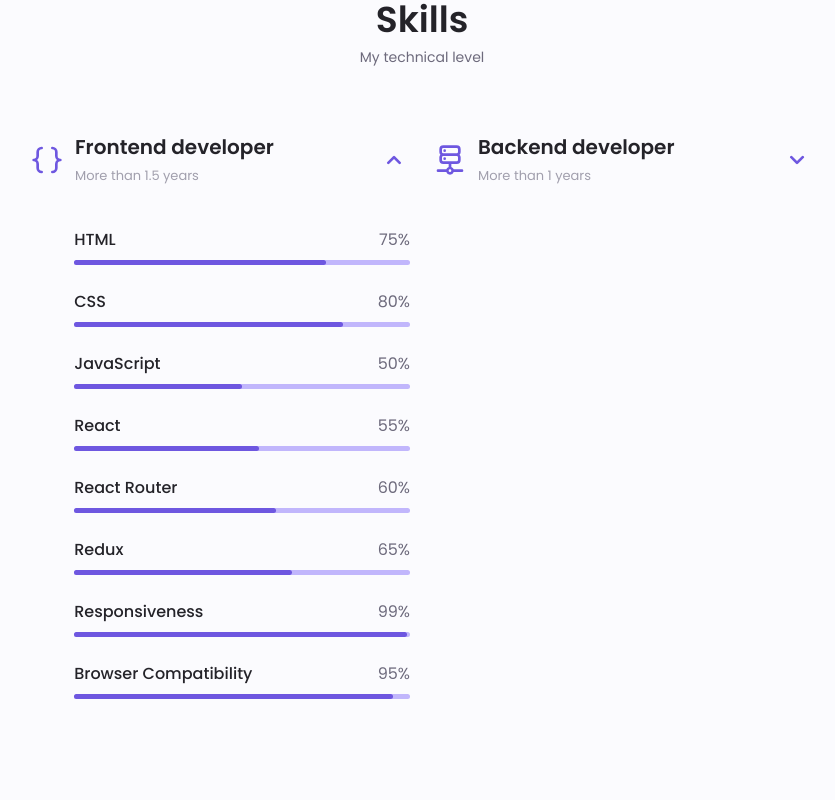
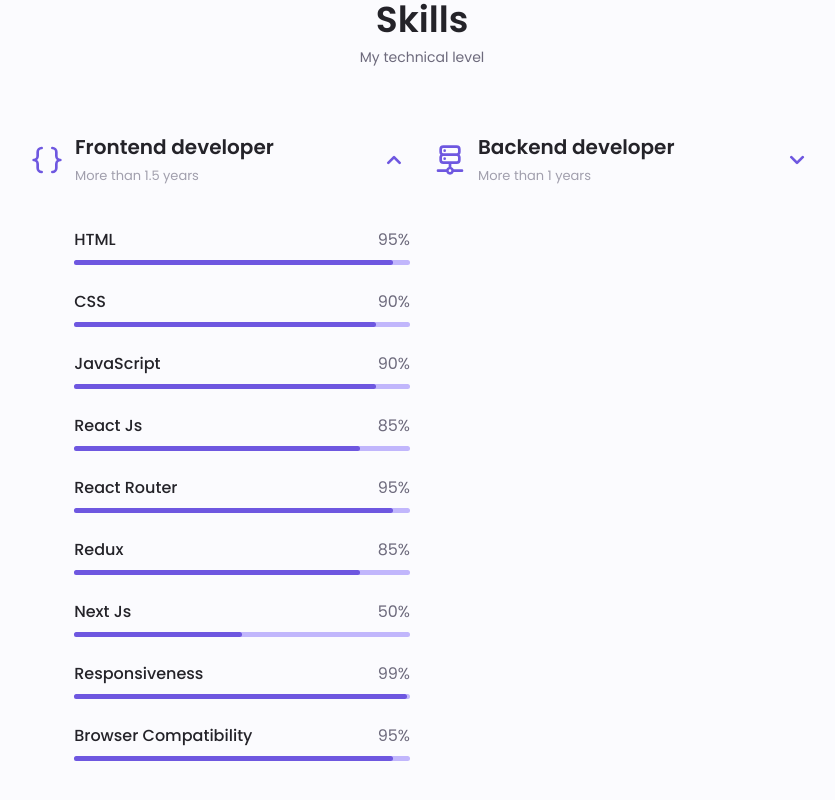
Before and after one commit to Hadayetullah/portfolio, a React (Vite) app: page / in a window 1280 px wide. Shown: the part 1786-2586 px from the top of the page, without its empty margins (218-1053 px from the left). Built offline with nearby package versions, Linux system fonts and the light colour scheme.

Commit message:
Upgraded Portfolio

```diff
--- a/src/conponents/body/about/About.jsx
+++ b/src/conponents/body/about/About.jsx
@@ -31,7 +31,7 @@ const About = ({ aboutAnimation }) => {
               </div>
 
               <div>
-                <span className="about__info-title">05+</span>
+                <span className="about__info-title">10+</span>
                 <span className="about__info-name">
                   Completed <br /> project
                 </span>
@@ -39,7 +39,7 @@ const About = ({ aboutAnimation }) => {
 
               <div>
                 <span className="about__info-title">
-                  08<span className="job__experience-animate">+</span>
+                  09<span className="job__experience-animate">+</span>
                 </span>
                 <span className="about__info-name">
                   Months job
@@ -94,7 +94,7 @@ const About = ({ aboutAnimation }) => {
               </div>
 
               <div>
-                <span className="about__info-title">05+</span>
+                <span className="about__info-title">10+</span>
                 <span className="about__info-name">
                   Completed <br /> project
                 </span>
@@ -102,7 +102,7 @@ const About = ({ aboutAnimation }) => {
 
               <div>
                 <span className="about__info-title">
-                  04<span className="job__experience-animate">+</span>
+                  09<span className="job__experience-animate">+</span>
                 </span>
                 <span className="about__info-name">
                   Months job
--- a/src/conponents/body/services/Services.jsx
+++ b/src/conponents/body/services/Services.jsx
@@ -22,10 +22,7 @@ const Services = () => {
 
         <div className="services__container container grid">
           {/* <!--==================== SERVICES 1 ====================--> */}
-          <div
-            className="services__content"
-            onClick={() => handleServiceModal(1)}
-          >
+          <div className="services__content">
             <div>
               <UilArrow className="services__icon" />
               <h3 className="services__title">
@@ -33,7 +30,10 @@ const Services = () => {
               </h3>
             </div>
 
-            <span className="button button--flex button--small button--link services__button">
+            <span
+              className="button button--flex button--small button--link services__button"
+              onClick={() => handleServiceModal(1)}
+            >
               View More
               <UilArrowRight className="button__icon" />
             </span>
@@ -100,10 +100,7 @@ const Services = () => {
           </div>
 
           {/* <!--==================== SERVICES 2 ====================--> */}
-          <div
-            className="services__content"
-            onClick={() => handleServiceModal(2)}
-          >
+          <div className="services__content">
             <div>
               <UilBracketsCurly className="services__icon" />
               <h3 className="services__title">
@@ -111,7 +108,10 @@ const Services = () => {
               </h3>
             </div>
 
-            <span className="button button--flex button--small button--link services__button">
+            <span
+              className="button button--flex button--small button--link services__button"
+              onClick={() => handleServiceModal(2)}
+            >
               View More
               <UilArrowRight className="button__icon" />
             </span>
--- a/src/conponents/body/skills/Skills.jsx
+++ b/src/conponents/body/skills/Skills.jsx
@@ -49,7 +49,7 @@ const Skills = () => {
                 <div className="skills__data">
                   <div className="skills__titles">
                     <h3 className="skills__name">HTML</h3>
-                    <span className="skills__number">75%</span>
+                    <span className="skills__number">95%</span>
                   </div>
                   <div className="skills__bar">
                     <span className="skills__percentage skills__html"></span>
@@ -59,7 +59,7 @@ const Skills = () => {
                 <div className="skills__data">
                   <div className="skills__titles">
                     <h3 className="skills__name">CSS</h3>
-                    <span className="skills__number">80%</span>
+                    <span className="skills__number">90%</span>
                   </div>
                   <div className="skills__bar">
                     <span className="skills__percentage skills__css"></span>
@@ -69,7 +69,7 @@ const Skills = () => {
                 <div className="skills__data">
                   <div className="skills__titles">
                     <h3 className="skills__name">JavaScript</h3>
-                    <span className="skills__number">50%</span>
+                    <span className="skills__number">90%</span>
                   </div>
                   <div className="skills__bar">
                     <span className="skills__percentage skills__js"></span>
@@ -78,8 +78,8 @@ const Skills = () => {
 
                 <div className="skills__data">
                   <div className="skills__titles">
-                    <h3 className="skills__name">React</h3>
-                    <span className="skills__number">55%</span>
+                    <h3 className="skills__name">React Js</h3>
+                    <span className="skills__number">85%</span>
                   </div>
                   <div className="skills__bar">
                     <span className="skills__percentage skills__react"></span>
@@ -89,7 +89,7 @@ const Skills = () => {
                 <div className="skills__data">
                   <div className="skills__titles">
                     <h3 className="skills__name">React Router</h3>
-                    <span className="skills__number">60%</span>
+                    <span className="skills__number">95%</span>
                   </div>
                   <div className="skills__bar">
                     <span className="skills__percentage skills__rr"></span>
@@ -99,10 +99,20 @@ const Skills = () => {
                 <div className="skills__data">
                   <div className="skills__titles">
                     <h3 className="skills__name">Redux</h3>
-                    <span className="skills__number">65%</span>
+                    <span className="skills__number">85%</span>
                   </div>
                   <div className="skills__bar">
                     <span className="skills__percentage skills__redux"></span>
+                  </div>
+                </div>
+
+                <div className="skills__data">
+                  <div className="skills__titles">
+                    <h3 className="skills__name">Next Js</h3>
+                    <span className="skills__number">50%</span>
+                  </div>
+                  <div className="skills__bar">
+                    <span className="skills__percentage skills__next"></span>
                   </div>
                 </div>
 
@@ -154,7 +164,7 @@ const Skills = () => {
                 <div className="skills__data">
                   <div className="skills__titles">
                     <h3 className="skills__name">Python</h3>
-                    <span className="skills__number">50%</span>
+                    <span className="skills__number">80%</span>
                   </div>
                   <div className="skills__bar">
                     <span className="skills__percentage skills__python"></span>
@@ -164,7 +174,7 @@ const Skills = () => {
                 <div className="skills__data">
                   <div className="skills__titles">
                     <h3 className="skills__name">Django</h3>
-                    <span className="skills__number">45%</span>
+                    <span className="skills__number">85%</span>
                   </div>
                   <div className="skills__bar">
                     <span className="skills__percentage skills__django"></span>
@@ -174,7 +184,7 @@ const Skills = () => {
                 <div className="skills__data">
                   <div className="skills__titles">
                     <h3 className="skills__name">Django Rest Framework(DRF)</h3>
-                    <span className="skills__number">55%</span>
+                    <span className="skills__number">90%</span>
                   </div>
                   <div className="skills__bar">
                     <span className="skills__percentage skills__drf"></span>
@@ -184,7 +194,7 @@ const Skills = () => {
                 <div className="skills__data">
                   <div className="skills__titles">
                     <h3 className="skills__name">JSON Web Token(JWT)</h3>
-                    <span className="skills__number">50%</span>
+                    <span className="skills__number">85%</span>
                   </div>
                   <div className="skills__bar">
                     <span className="skills__percentage skills__jwt"></span>
@@ -194,7 +204,7 @@ const Skills = () => {
                 <div className="skills__data">
                   <div className="skills__titles">
                     <h3 className="skills__name">SQLite</h3>
-                    <span className="skills__number">35%</span>
+                    <span className="skills__number">50%</span>
                   </div>
                   <div className="skills__bar">
                     <span className="skills__percentage skills__sqllite"></span>
@@ -204,7 +214,7 @@ const Skills = () => {
                 <div className="skills__data">
                   <div className="skills__titles">
                     <h3 className="skills__name">MySQL</h3>
-                    <span className="skills__number">25%</span>
+                    <span className="skills__number">75%</span>
                   </div>
                   <div className="skills__bar">
                     <span className="skills__percentage skills__mysql"></span>
--- a/src/index.css
+++ b/src/index.css
@@ -601,22 +601,25 @@ img {
 }
 
 .skills__html{
-    width: 75%;
+    width: 95%;
 }
 .skills__css {
-    width: 80%;
+    width: 90%;
 }
 .skills__js {
-    width: 50%;
+    width: 90%;
 }
 .skills__react {
-    width: 55%;
+    width: 85%;
 }
 .skills__rr {
-    width: 60%;
+    width: 95%;
 }
 .skills__redux {
-    width: 65%;
+    width: 85%;
+}
+.skills__next {
+    width: 50%;
 }
 .skills__responsiveness {
     width: 99%;
@@ -627,22 +630,22 @@ img {
 
 
 .skills__python {
+    width: 80%;
+}
+.skills__django {
+    width: 85%;
+}
+.skills__drf {
+    width: 90%;
+}
+.skills__jwt {
+    width: 85%;
+}
+.skills__mysql {
     width: 50%;
 }
-.skills__django {
-    width: 45%;
-}
-.skills__drf {
-    width: 55%;
-}
-.skills__jwt {
-    width: 50%;
-}
-.skills__mysql {
-    width: 25%;
-}
 .skills__sqllite {
-    width: 35%;
+    width: 75%;
 }
 
 .skills__close .skills__list{
```
